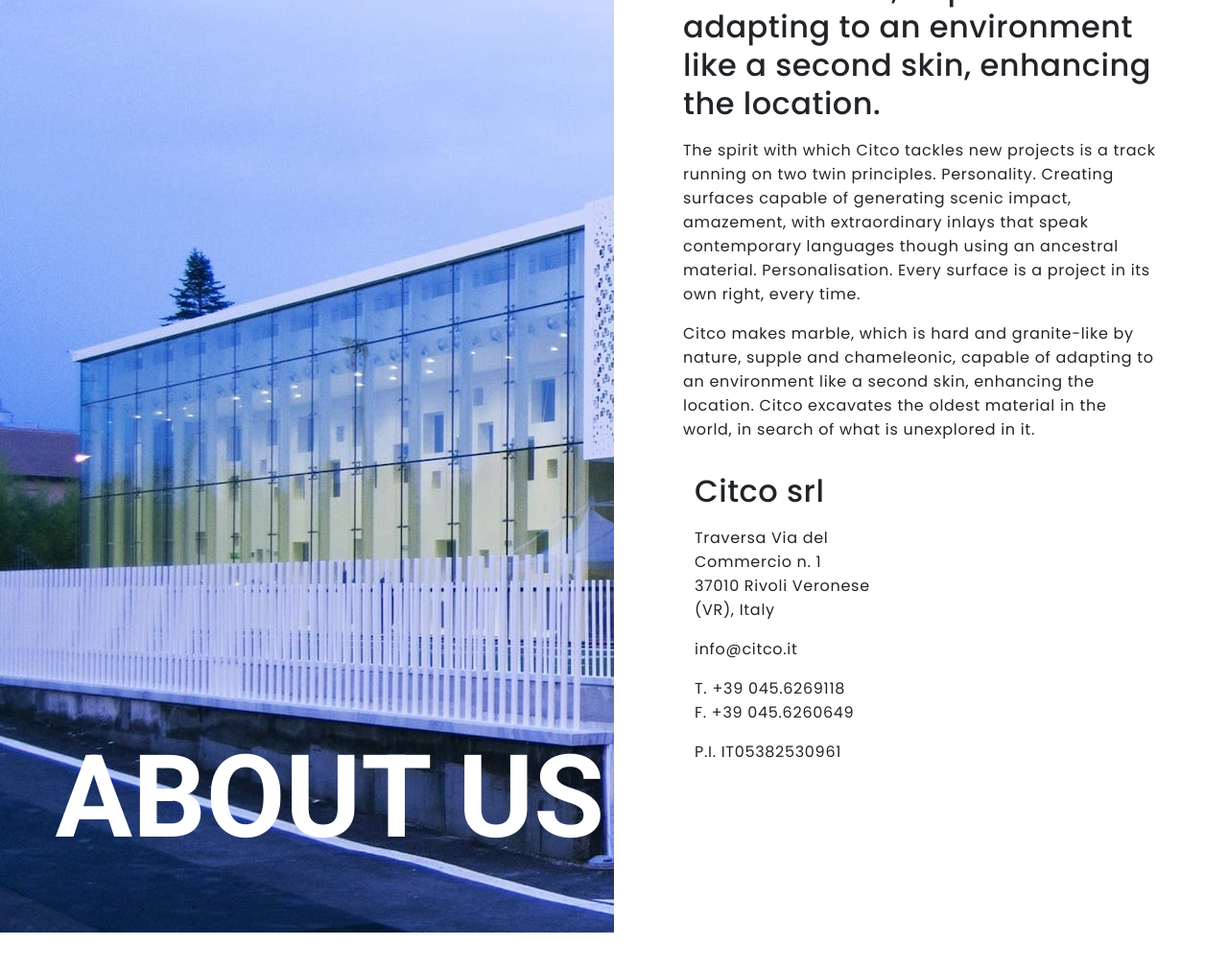
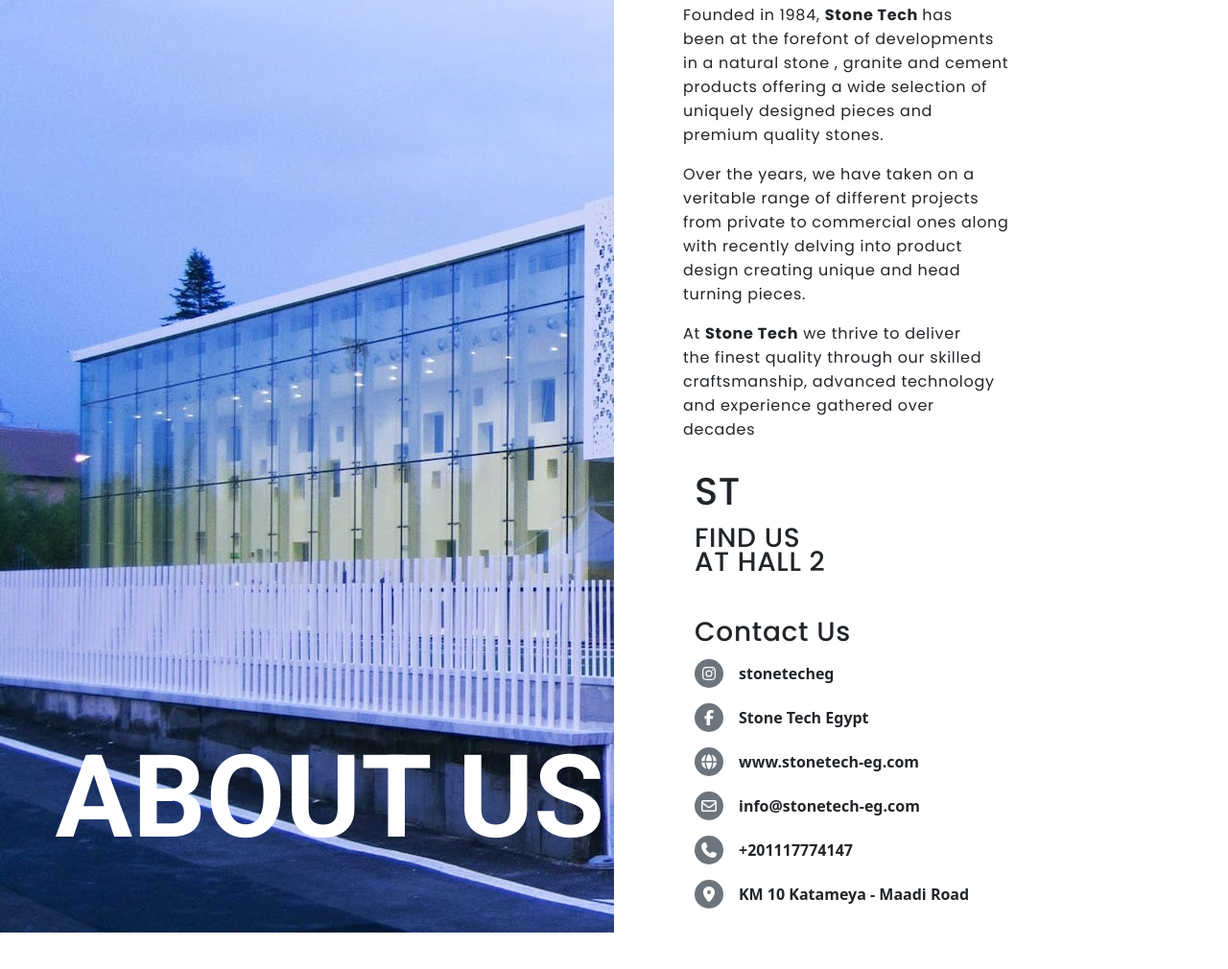
Before and after one commit to kareemAmarah95/citco-website, a plain HTML site: page pages/about-us.html in a window 1280 px wide. Shown: the part 284-1294 px from the top of the page at 96% size. Drawn offline with Linux system fonts and the light colour scheme; files whose address does not match are found by name.

Commit message:
edit-about-us-page

```diff
--- a/css/about-us.css
+++ b/css/about-us.css
@@ -66,11 +66,12 @@ a.navbar-brand {
 
 .about-us-left-half {
   width: 50vw;
-  height: 100vh;
+  height: 150vh;
 }
 
 .about-us-right-half {
-  width: 50vw;
+  /* width: 50vw; */
+  margin-top: 2rem;
 }
 
 .about-us-right-half {
@@ -121,6 +122,11 @@ a.navbar-brand {
   line-height: 25px;
   letter-spacing: 0.7px;
 }
+
+.icon-holder{
+  width: 30px;
+  height: 30px;
+}
 /* About Us Image and Text end */
 /* tablet screen start */
 @media screen and (min-width: 768px) and (max-width: 1200px) {
@@ -162,6 +168,11 @@ a.navbar-brand {
 
   .about-us-left-half {
     width: 100%;
+    height: 100vh;
+  }
+
+  .about-us-bg-image{
+    height: 100vh;
   }
 
   /* .about-us-bg-image {
@@ -173,29 +184,26 @@ a.navbar-brand {
   }
 
   .about-us-right-half {
-    width: 90%;
-    margin: 0 auto;
-    position: absolute;
-    top: 100%;
-    height: 50vh;
-    margin-top: 35rem;
-    margin-left: 3rem;
+    /* width: 90%;
+    margin: 0 auto; */
+    height: 0px !important;
+    margin-top: 32rem;
+    align-items: flex-start;
+    margin-left: 6rem;
   }
 
   .about-us-right-half-caption {
+    position: static;
     padding: 0px !important;
     display: block;
-    /* margin-top: 25rem;
-    margin-bottom: 0rem !important; */
   }
+
 
   .about-us-right-half-caption h2 {
     font-size: 21.6px;
     font-weight: 400;
-    line-height: 25.92px;
     width: 90%;
     margin-bottom: 2rem;
-    /* margin-top: 2rem; */
   }
 
   .about-us-right-half-caption p {
@@ -242,6 +250,7 @@ a.navbar-brand {
 
   .about-us-left-half {
     width: 100%;
+    height: 100vh;
   }
 
   .about-us-bg-image {
@@ -261,8 +270,12 @@ a.navbar-brand {
     margin: 0 auto;
     /* height: 50vh;
     margin-top: 4rem; */
-    height: 500px;
+    /* height: 500px; */
+    height: 0px;
+    align-items: flex-start;
+    margin-left: 3rem;
     margin-top: 8rem;
+    /* margin-top: 8rem; */
     /* position: absolute;
     top: 100%; */
   }
--- a/pages/about-us.html
+++ b/pages/about-us.html
@@ -150,36 +150,47 @@
         <div class="about-us-bg-image">
           <div class="about-us-caption">
             <p class="h2">ABOUT US</p>
+
           </div>
         </div>
       </div>
       <div class="about-us-right-half">
         <div class="about-us-right-half-caption">
-          <h2 class="mt-5">
+          <!-- <h2 class="mt-5">
             Every surface is a project in its own right, every time. Citco makes
             marble, which is hard and granite-like by nature, supple and
             chameleonic, capable of adapting to an environment like a second
             skin, enhancing the location.
+          </h2> -->
+          <h2 class="mt-5 fw-bolder fs-1">
+            WE <br> CREATE <br> ART <br> FROM <br> STONE
           </h2>
           <p>
-            The spirit with which Citco tackles new projects is a track running
-            on two twin principles. Personality. Creating surfaces capable of
-            generating scenic impact, amazement, with extraordinary inlays that
-            speak contemporary languages though using an ancestral material.
-            Personalisation. Every surface is a project in its own right, every
-            time.
+           Founded in 1984, <strong> Stone Tech </strong> has <br>
+           been at the forefont of developments <br>
+           in a natural stone , granite and cement <br>
+           products offering a wide selection of <br>
+           uniquely designed pieces and <br>
+           premium quality stones.
           </p>
           <p>
-            Citco makes marble, which is hard and granite-like by nature, supple
-            and chameleonic, capable of adapting to an environment like a second
-            skin, enhancing the location. Citco excavates the oldest material in
-            the world, in search of what is unexplored in it.
+           Over the years, we have taken on a <br>
+           veritable range of different projects <br>
+           from private to commercial ones along <br>
+           with recently delving into product <br>
+           design creating unique and head <br>
+           turning pieces.
           </p>
+          <p>At <strong>Stone Tech</strong> we thrive to deliver <br>
+          the finest quality through our skilled <br>
+          craftsmanship, advanced technology <br>
+          and experience gathered over <br>
+          decades</p>
           <div class="container">
             <div class="row">
-              <div class="col-md-6 mt-3">
-                <h2>Citco srl</h2>
-                <p>
+              <div class="col-md-12 mt-3">
+                <h2 class="h1">ST</h2>
+                <!-- <p>
                   Traversa Via del Commercio n. 1
                   <br />
                   37010 Rivoli Veronese (VR), Italy
@@ -190,7 +201,60 @@
                   <br />
                   F. +39 045.6260649
                 </p>
-                <p>P.I. IT05382530961</p>
+                <p>P.I. IT05382530961</p> -->
+                <p class="h3">
+                  FIND US <br>
+                  AT HALL 2
+                </p>
+                <p class="h3 mt-5">
+                  Contact Us
+                </p>
+                <!-- social media icons and contacts -->
+                <ul class="ps-0">
+                  <!-- instagram -->
+                  <li class="list-unstyled d-flex justify-content-start align-items-center">
+                    <div class="icon-holder d-flex justify-content-center align-items-center bg-secondary rounded-circle">
+                      <i class="fa-brands fa-instagram text-white"></i>
+                    </div>
+                    <a class="text-decoration-none ms-3 text-dark fw-semibold" href="#">stonetecheg</a>
+                  </li>
+                  <!-- facebook -->
+                  <li class="list-unstyled d-flex justify-content-start align-items-center mt-3">
+                    <div class="icon-holder d-flex justify-content-center align-items-center bg-secondary rounded-circle">
+                      <i class="fa-brands fa-facebook-f text-white"></i>
+                    </div>
+                    <a class="text-decoration-none ms-3 text-dark fw-semibold" href="#">Stone Tech Egypt</a>
+                  </li>
+                  <!-- website -->
+                  <li class="list-unstyled d-flex justify-content-start align-items-center mt-3">
+                    <div class="icon-holder d-flex justify-content-center align-items-center bg-secondary rounded-circle">
+                      <i class="fa-solid fa-globe text-white"></i>
+                    </div>
+                    <a class="text-decoration-none ms-3 text-dark fw-semibold" href="#">www.stonetech-eg.com</a>
+                  </li>
+                  <!-- message us -->
+                  <li class="list-unstyled d-flex justify-content-start align-items-center mt-3">
+                    <div class="icon-holder d-flex justify-content-center align-items-center bg-secondary rounded-circle">
+                      <i class="fa-regular fa-envelope text-white"></i>
+                    </div>
+                    <a class="text-decoration-none ms-3 text-dark fw-semibold" href="#">info@stonetech-eg.com</a>
+                  </li>
+                  <!-- call us -->
+                  <li class="list-unstyled d-flex justify-content-start align-items-center mt-3">
+                    <div class="icon-holder d-flex justify-content-center align-items-center bg-secondary rounded-circle">
+                      <i class="fa-solid fa-phone text-white"></i>
+                    </div>
+                    <a class="text-decoration-none ms-3 text-dark fw-semibold" href="#">+201117774147</a>
+                  </li>
+                  <!-- location -->
+                  <li class="list-unstyled d-flex justify-content-start align-items-center mt-3">
+                    <div class="icon-holder d-flex justify-content-center align-items-center bg-secondary rounded-circle">
+                      <i class="fa-solid fa-location-dot text-white"></i>
+                    </div>
+                    <a class="text-decoration-none ms-3 text-dark fw-semibold" href="#">KM 10 Katameya - Maadi Road</a>
+                  </li>
+                </ul>
+
               </div>
             </div>
           </div>
```
